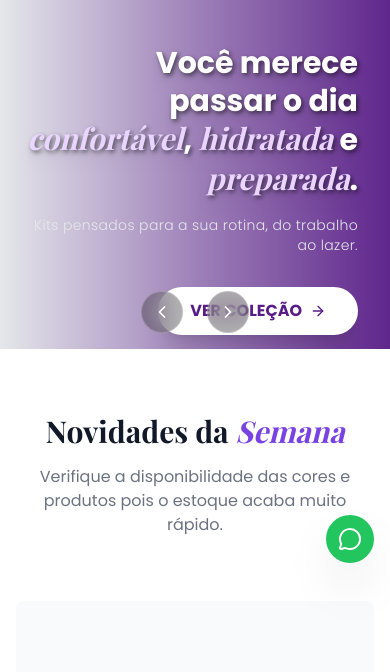
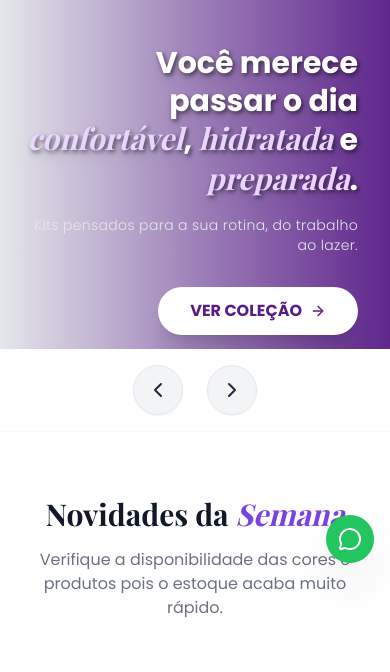
Before and after one commit to leanttro/lojaleanttro, a Flask app: page /presentes/ in a window 390 px wide. Shown: the part 259-931 px from the top of the page. Run offline with Flask 3, Linux system fonts and the light colour scheme; data that the repository does not hold is empty; some libraries are stand-ins or nearby versions; some web fonts are replaced.

Commit message:
Update index.html

```diff
--- a/templates/index.html
+++ b/templates/index.html
@@ -100,10 +100,12 @@
                         <i data-lucide="menu" class="w-5 h-5 text-gray-700"></i>
                         <span class="text-[10px] font-bold uppercase tracking-wider text-gray-600">Categorias</span>
                     </button>
-                    <div id="cat-menu-list" class="hidden fixed top-1/2 left-1/2 -translate-x-1/2 -translate-y-1/2 w-[85vw] max-w-xs bg-white shadow-2xl border border-gray-100 z-[70] rounded-xl overflow-hidden ring-1 ring-gray-200">
+
+                    <div id="cat-menu-overlay" onclick="toggleMobileCat()" class="hidden fixed inset-0 bg-black/50 z-[60] backdrop-blur-sm"></div>
+                    <div id="cat-menu-list" class="hidden fixed top-1/2 left-1/2 -translate-x-1/2 -translate-y-1/2 w-[85vw] max-w-xs bg-white shadow-2xl border border-gray-100 z-[70] rounded-xl overflow-hidden ring-1 ring-gray-200 animate-[fadeIn_0.2s_ease-out]">
                         <div class="bg-gray-50 px-5 py-3 border-b border-gray-100 flex justify-between items-center">
                             <span class="font-bold text-xs uppercase tracking-widest text-gray-500">Navegação</span>
-                            <button onclick="toggleMobileCat()" class="text-gray-400"><i data-lucide="x" class="w-4 h-4"></i></button>
+                            <button onclick="toggleMobileCat()" class="text-gray-400 p-1"><i data-lucide="x" class="w-5 h-5"></i></button>
                         </div>
                         <ul class="py-2 text-sm text-gray-600 text-left max-h-[60vh] overflow-y-auto">
                             <li class="px-5 py-3 hover:bg-gray-50 border-b border-gray-50 bg-gray-50/50">
@@ -167,15 +169,6 @@
 
     <section class="slider-container w-full font-family: 'Poppins', sans-serif;">
 
-        <div class="absolute bottom-4 left-0 w-full flex justify-center items-center gap-6 z-20 md:hidden">
-            <button onclick="changeSlide(-1)" class="bg-black/30 text-white p-2.5 rounded-full backdrop-blur-md border border-white/20 hover:bg-black/50 active:scale-95 transition-all">
-                <i data-lucide="chevron-left" class="w-5 h-5"></i>
-            </button>
-            <button onclick="changeSlide(1)" class="bg-black/30 text-white p-2.5 rounded-full backdrop-blur-md border border-white/20 hover:bg-black/50 active:scale-95 transition-all">
-                <i data-lucide="chevron-right" class="w-5 h-5"></i>
-            </button>
-        </div>
-
         <button onclick="changeSlide(-1)" class="hidden md:block absolute left-6 top-1/2 -translate-y-1/2 z-20 bg-black/20 hover:bg-black/50 text-white p-3 rounded-full backdrop-blur-sm transition-all shadow-lg border border-white/20 group">
             <i data-lucide="chevron-left" class="w-8 h-8 group-hover:scale-110 transition-transform"></i>
         </button>
@@ -236,6 +229,15 @@
         </div>
 
     </section>
+
+    <div class="w-full flex justify-center items-center gap-6 py-4 bg-white md:hidden border-b border-gray-50">
+        <button onclick="changeSlide(-1)" class="bg-gray-100 text-gray-800 p-3 rounded-full border border-gray-200 hover:bg-gray-200 active:scale-95 transition-all shadow-sm">
+            <i data-lucide="chevron-left" class="w-6 h-6"></i>
+        </button>
+        <button onclick="changeSlide(1)" class="bg-gray-100 text-gray-800 p-3 rounded-full border border-gray-200 hover:bg-gray-200 active:scale-95 transition-all shadow-sm">
+            <i data-lucide="chevron-right" class="w-6 h-6"></i>
+        </button>
+    </div>
 
     <section class="py-16 text-center">
         <div class="container mx-auto px-4">
@@ -462,7 +464,9 @@
 
         function toggleMobileCat() {
             const menu = document.getElementById('cat-menu-list');
+            const overlay = document.getElementById('cat-menu-overlay');
             menu.classList.toggle('hidden');
+            overlay.classList.toggle('hidden');
         }
 
         function toggleCart() {
```
